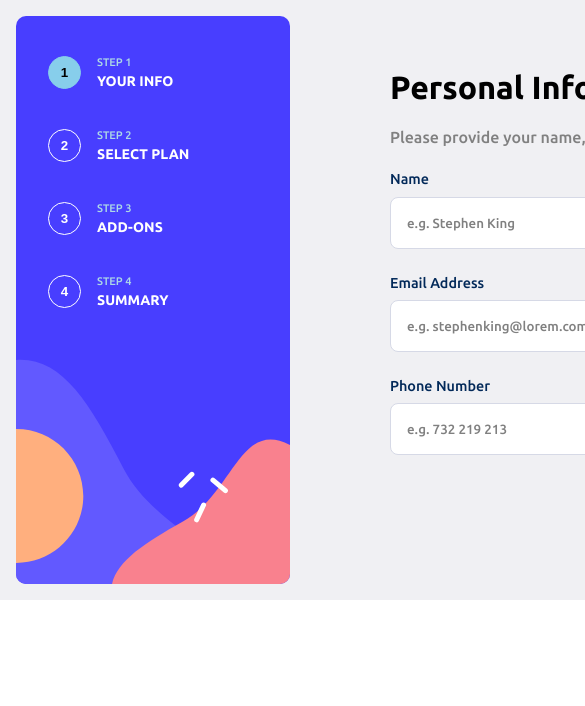
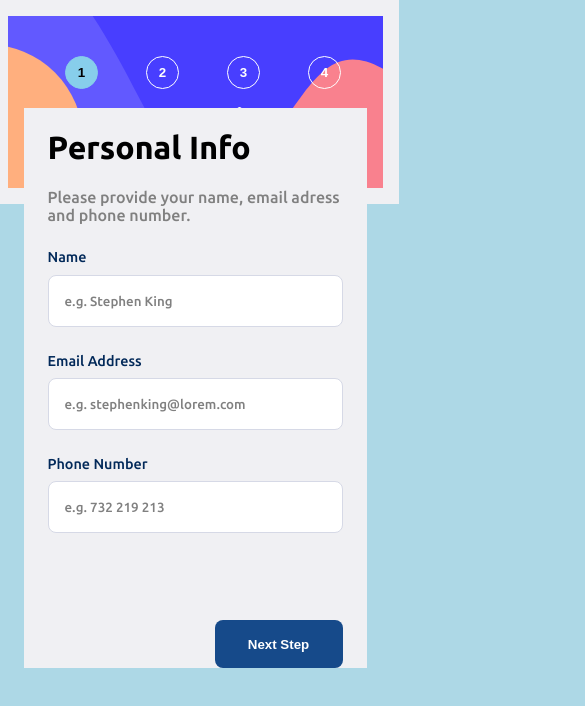
Before and after one commit to Xoviec/multi-step-form, a React (Create React App) app: page / in a window 390 px wide. Shown: the top 706 px of the page, 585 px wide, since content can reach past the window. Built offline with nearby package versions, Linux system fonts and the light colour scheme.

Commit message:
mobile responsive

```diff
--- a/src/App.css
+++ b/src/App.css
@@ -101,6 +101,8 @@ nav{
 .step-component p{
   color: #022959;
 }
+
+
 
 .step-component span{
   color: grey;
@@ -432,3 +434,80 @@ transition-duration: 150ms;
   align-items: center;
   padding: 0 16px 0 16px;
 }
+
+
+@media only screen and (max-width: 1000px) {
+  body {
+    background-color: lightblue;
+    display: flex;
+    justify-content: center;
+  }
+
+  .App{
+    display: flex;
+    flex-direction: column;
+    justify-content: center;
+    max-width: 375px;
+    height: auto;
+
+  }
+
+  nav{
+    background-image: url(assets/images/bg-sidebar-mobile.svg);
+    height: 172px;
+    width: auto;
+  }
+
+  .step-list{
+    flex-direction: row;
+    justify-content: center;
+  }
+
+  .nav-step span{
+    display: none;
+  }
+
+  .nav-step p{
+    display: none;
+  }
+
+  .container{
+    position: relative;
+    display: flex;
+    justify-content: center;
+  }
+
+
+  .step-component{
+    position: absolute;
+    top: -80px;
+    background-color: #f0f0f3;
+    max-width: 295px;
+    min-height: 35rem;
+    margin: 0;
+    padding: 0px 24px 0 24px;
+  }
+
+
+  .plans{
+    flex-direction: column;
+  }
+
+  .plan-card{
+    width: 16rem;
+    height: 2rem;
+    flex-direction: row;
+    justify-content: flex-start;
+    align-items: center;
+    flex-grow: 0;
+    gap: 1rem;
+  }
+
+  .plan-card img{
+    flex-grow: 0;
+  }
+
+  .plan-card p{
+    margin-top: 0;
+  }
+}
--- a/src/App.js
+++ b/src/App.js
@@ -140,7 +140,7 @@ function App() {
           </div>
         </div>
       </nav>
-      <container>
+      <container className='container'>
         {
           activeStep === 1 ?
             <UserInfoForm changeStep={changeStep} handleInputChange={handleInputChange} formData={formData} ></UserInfoForm>
--- a/src/components/SelectPlanForm.jsx
+++ b/src/components/SelectPlanForm.jsx
@@ -49,8 +49,11 @@ export const SelectPlanForm = ({changeStep, plans, changePricing, formData, hand
                             <input type='radio' name='plan' id={plan.name} className='hidden' value={plan.name}/>
                             <label for={plan.name} className={`plan-card ${formData.plan === `${plan.name}` ? `active-plan` : ``}`}>
                                 <img width="40px" height="40px" src={pro} alt="" />
-                                <p>{plan.name}</p>
-                                <span>${`${formData.pricing ? `${plan.yearly}/yr` : `${plan.monthly}/mo`}`}</span>
+                                <div className='plan-desc'>
+                                    <p>{plan.name}</p>
+                                    <span>${`${formData.pricing ? `${plan.yearly}/yr` : `${plan.monthly}/mo`}`}</span>
+                                </div>
+
                             </label>
                         </div>
 
```
